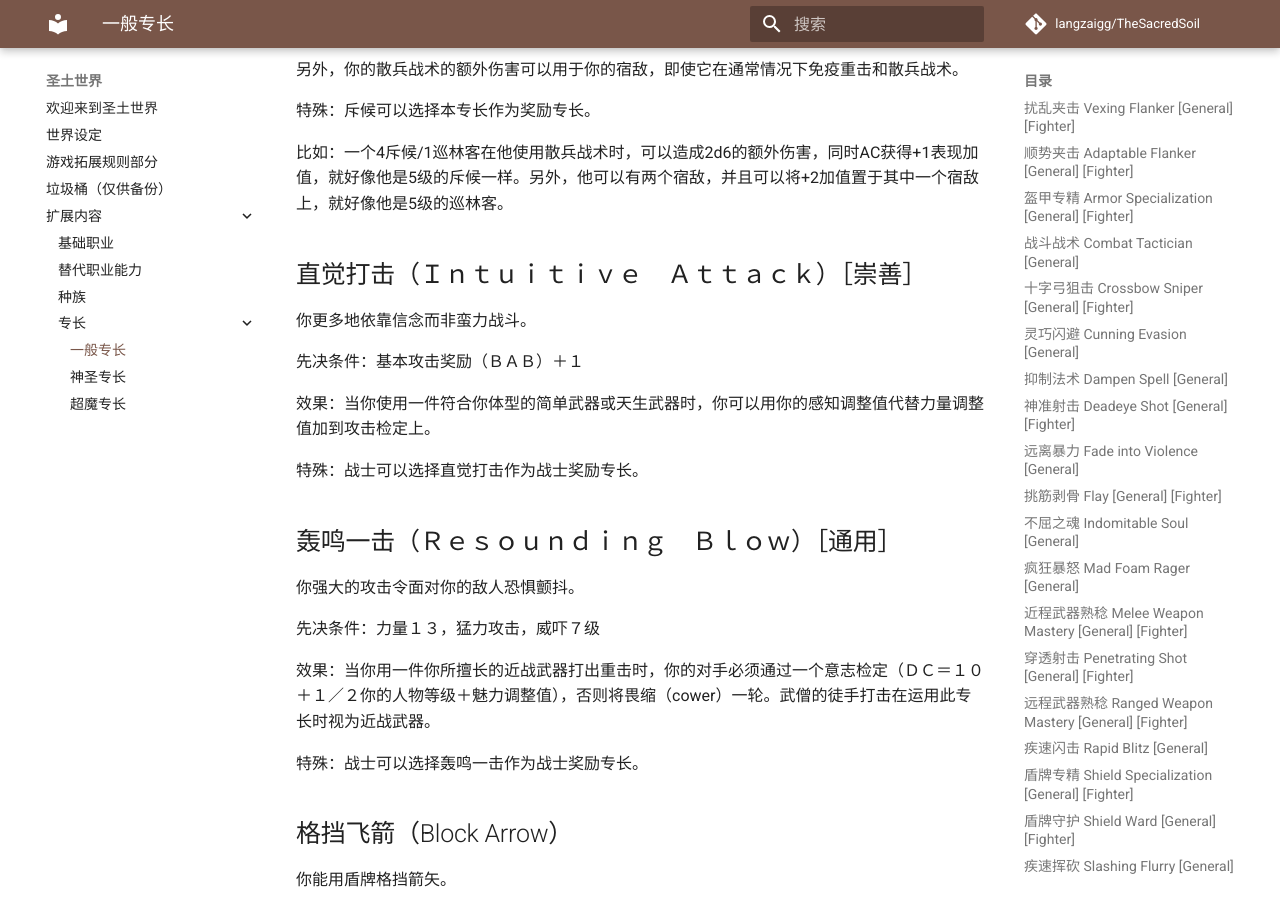
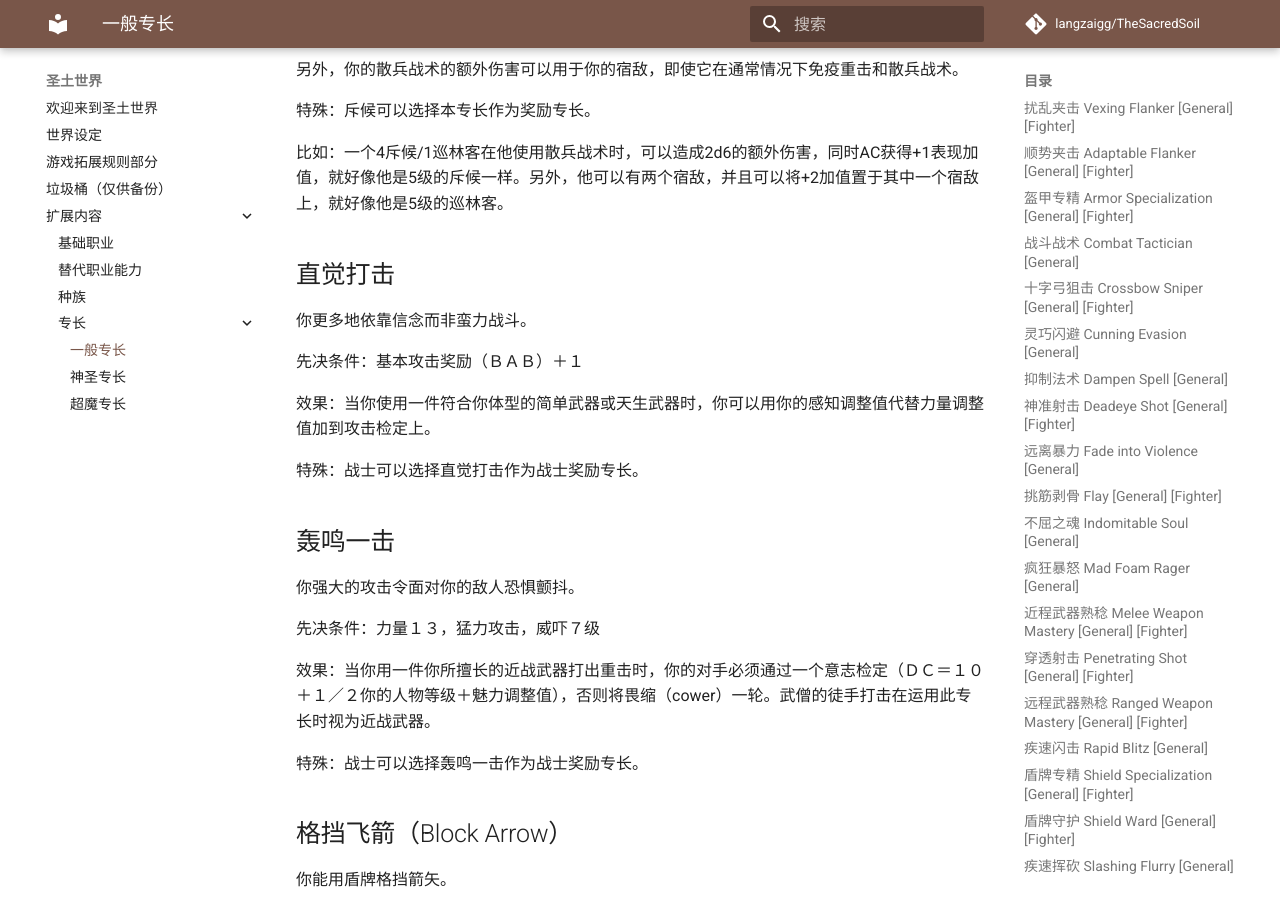
Before and after one commit to Langzaigg/TheSacredSoil, an MkDocs documentation site: the page built from docs/扩展内容/专长/一般专长.md, in a window 1280 px wide and 900 px high, scrolled down 22633 px. Built offline with MkDocs 1.6.1 and Material for MkDocs 9.7.7, drawn with Linux system fonts in a browser that asks for light colours; comment, search, counter and statistics services are not loaded.

Commit message:
Update 一般专长.md

```diff
--- a/docs/扩展内容/专长/一般专长.md
+++ b/docs/扩展内容/专长/一般专长.md
@@ -927,7 +927,7 @@ Bounding Assault [General]
 
 
 
-## 直觉打击（Ｉｎｔｕｉｔｉｖｅ　Ａｔｔａｃｋ）［崇善］
+## 直觉打击
 
 你更多地依靠信念而非蛮力战斗。
 
@@ -939,7 +939,7 @@ Bounding Assault [General]
 
 
 
-## 轰鸣一击（Ｒｅｓｏｕｎｄｉｎｇ　Ｂｌｏｗ）［通用］
+## 轰鸣一击
 
 你强大的攻击令面对你的敌人恐惧颤抖。
 
```
